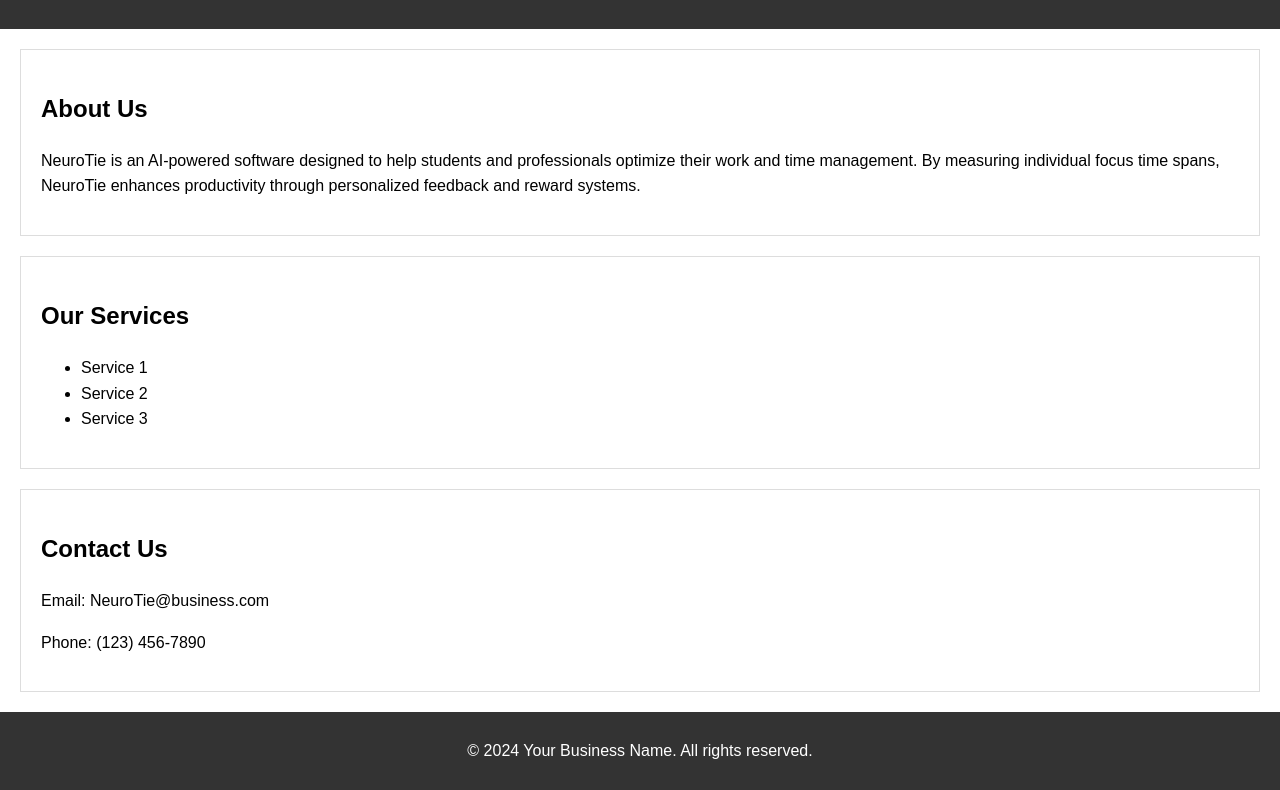
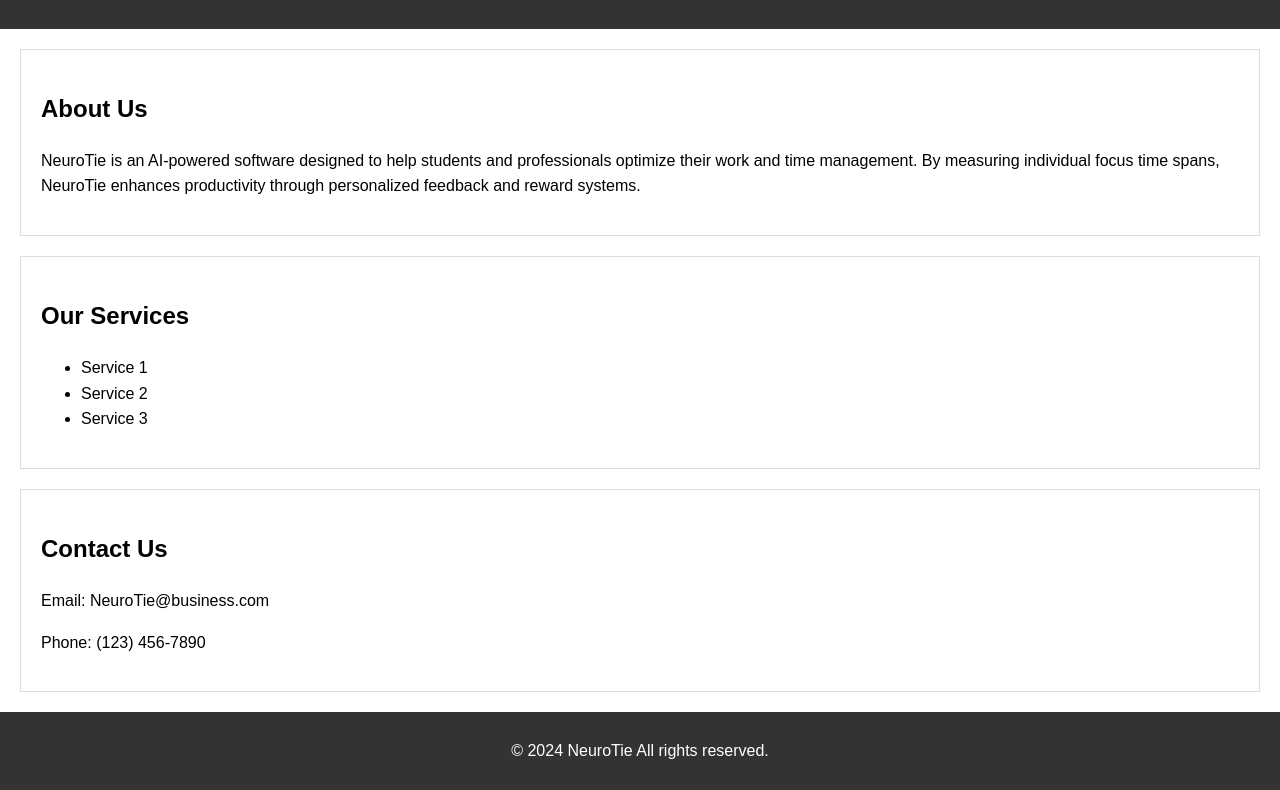
Before and after one commit to mertefesensoy/T-Website, a plain HTML site: page index.html in a window 1280 px wide. Shown: the part 127-917 px from the top of the page. Drawn offline with Linux system fonts and the light colour scheme.

Commit message:
index html fix

```diff
--- a/index.html
+++ b/index.html
@@ -49,7 +49,7 @@
 
     <!-- Footer -->
     <footer>
-        <p>&copy; 2024 Your Business Name. All rights reserved.</p>
+        <p>&copy; 2024 NeuroTie All rights reserved.</p>
     </footer>
 
     <script src="script.js"></script>
```
